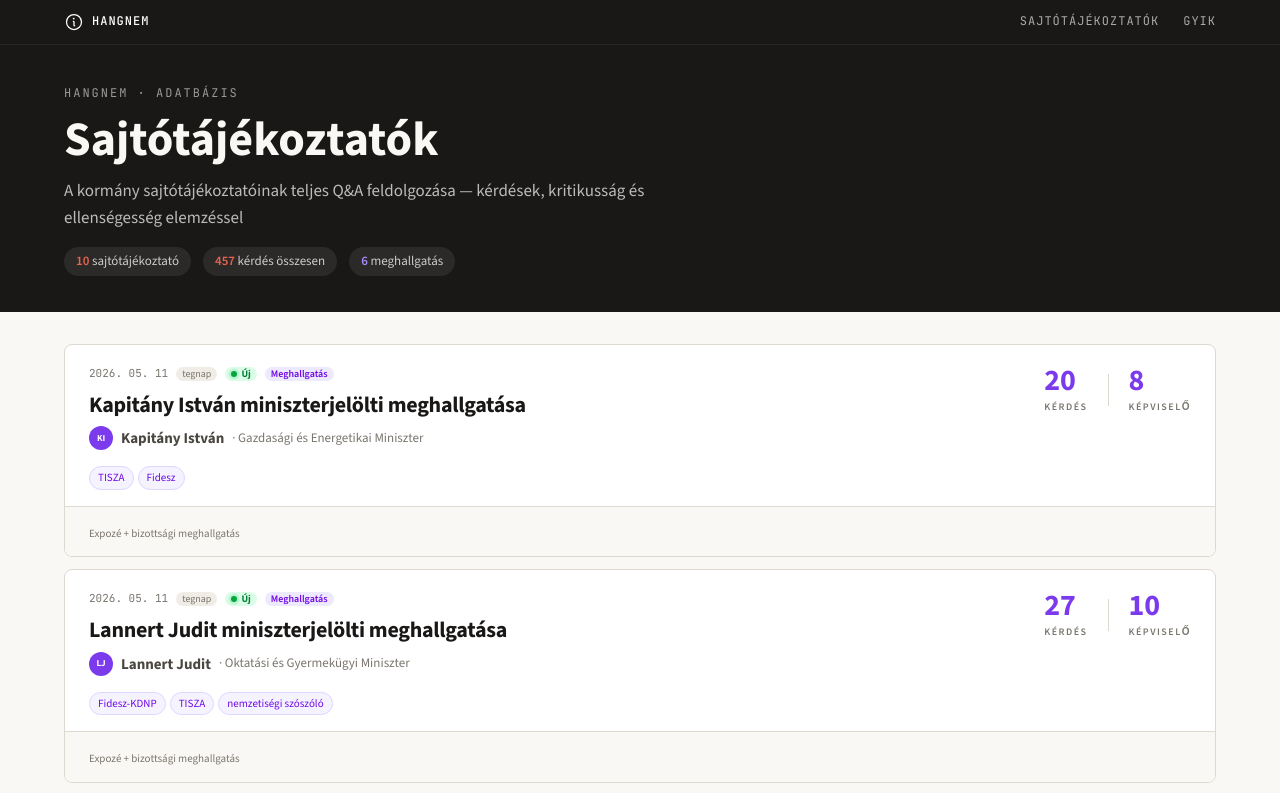
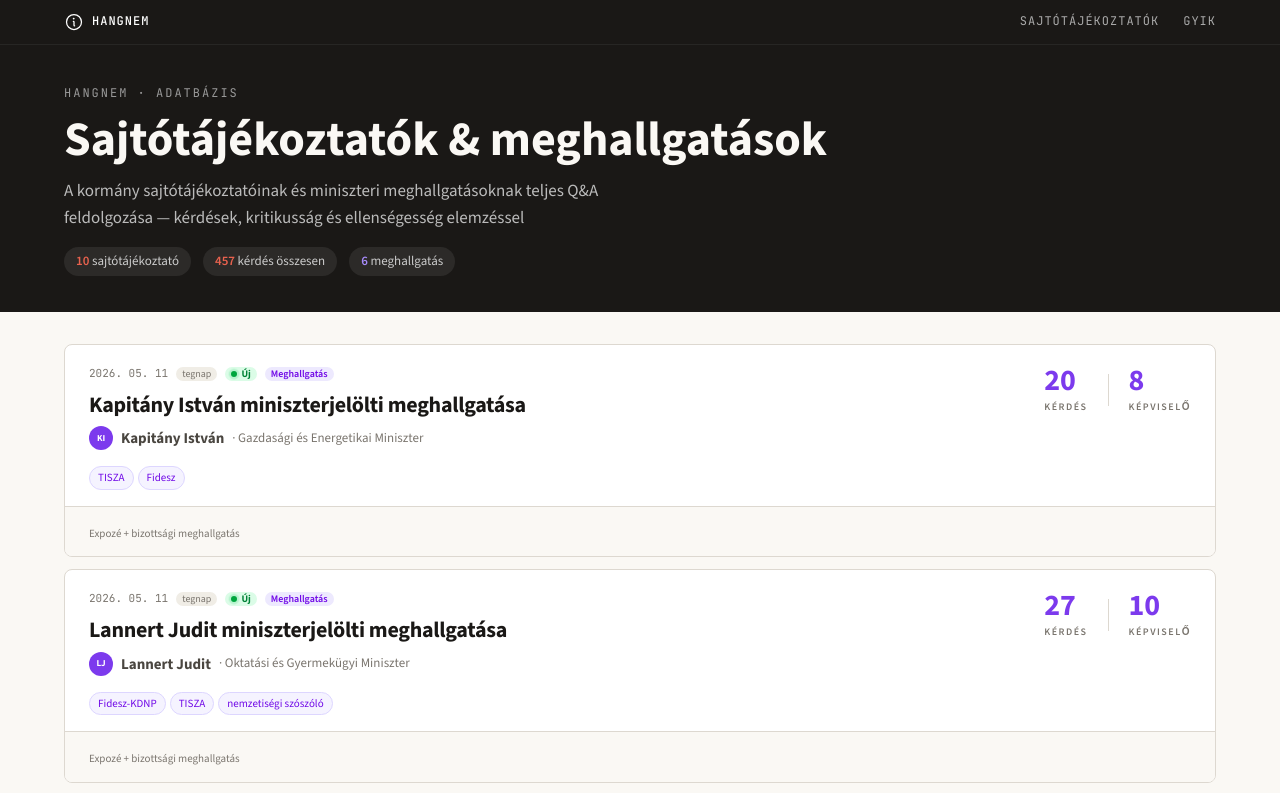
Before and after one commit to milan9543/kormanyinfo, an Astro site: page / in a window 1280 px wide. Shown: the top 793 px of the page. Built offline with nearby package versions, Linux system fonts and the light colour scheme; Astro itself is replaced by a stand-in of ours.

Commit message:
fix masthead

```diff
--- a/src/layouts/Layout.astro
+++ b/src/layouts/Layout.astro
@@ -8,7 +8,7 @@ interface Props {
 }
 const {
   title = "Hangnem",
-  description = "A magyar kormány sajtótájékoztatóinak teljes Q&A feldolgozása — kérdések, kritikusság és ellenségesség elemzéssel.",
+  description = "A magyar kormány sajtótájékoztatóinak és miniszteri meghallgatásoknak teljes Q&A feldolgozása — kérdések, kritikusság és ellenségesség elemzéssel.",
   canonicalUrl = Astro.url.href,
   ogImage,
 } = Astro.props;
--- a/src/pages/index.astro
+++ b/src/pages/index.astro
@@ -56,7 +56,10 @@ function isNew(dateStr: string): boolean {
 }
 ---
 
-<Layout title="Sajtótájékoztatók">
+<Layout
+  title="Hangnem"
+  description="A magyar kormány sajtótájékoztatóinak és miniszteri meghallgatásoknak teljes Q&A feldolgozása — kérdések, kritikusság és ellenségesség elemzéssel."
+>
   <!-- Masthead -->
   <header class="bg-fg text-bg">
     <div class="max-w-300 mx-auto px-6 max-[480px]:px-4 pt-10 pb-9">
@@ -66,11 +69,11 @@ function isNew(dateStr: string): boolean {
       <h1
         class="font-display text-[clamp(28px,5vw,48px)] font-black leading-tight mb-2"
       >
-        Sajtótájékoztatók
+        Sajtótájékoztatók &amp; meghallgatások
       </h1>
       <p class="text-[17px] font-light text-[#bbb] max-w-150 mb-4">
-        A kormány sajtótájékoztatóinak teljes Q&A feldolgozása — kérdések,
-        kritikusság és ellenségesség elemzéssel
+        A kormány sajtótájékoztatóinak és miniszteri meghallgatásoknak teljes
+        Q&amp;A feldolgozása — kérdések, kritikusság és ellenségesség elemzéssel
       </p>
       <div class="flex gap-3 flex-wrap">
         <div
```
